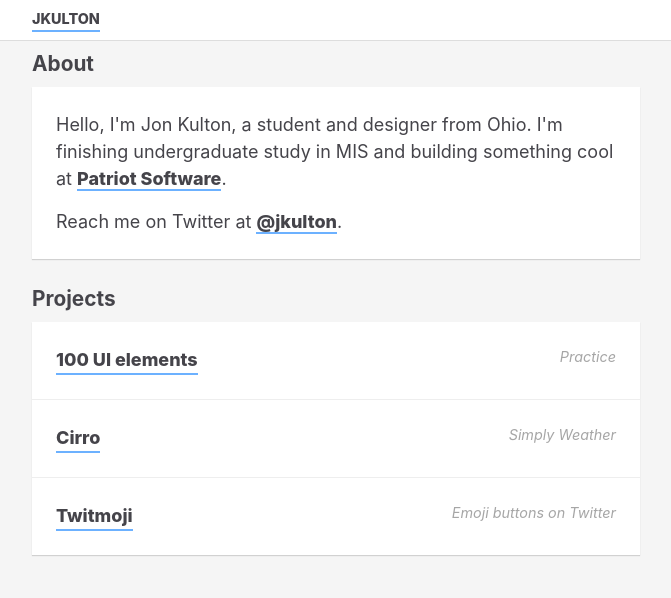
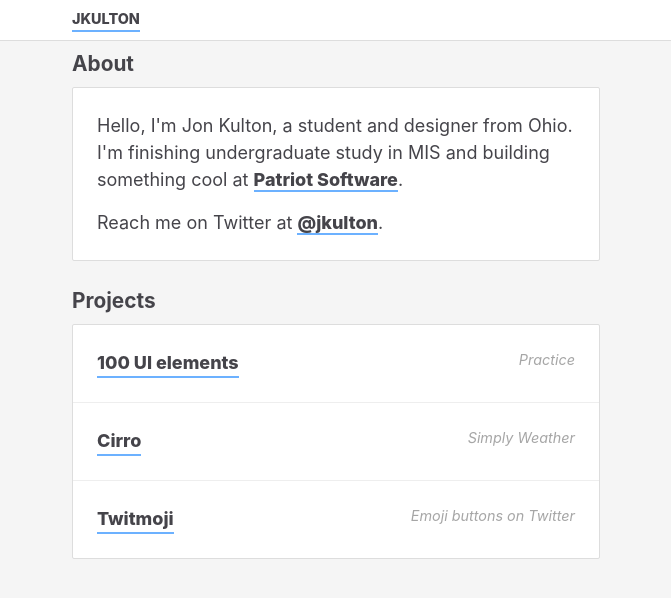
Before and after one commit to jkulton/jkulton.github.io, a Jekyll site: the page built from index.html, in a window 1280 px wide. Shown: the top 598 px of the page, without its empty margins (304-975 px from the left). Built offline with Jekyll 4.4.1, drawn with Linux system fonts in a browser that asks for light colours.

Commit message:
card tweaks

```diff
--- a/100ui/index.html
+++ b/100ui/index.html
@@ -4,7 +4,7 @@ title: "100ui"
 ---
 
 {% include header.html %}
-<div class="wrapper mha mw40 p1 pt3">
+<div class="wrapper mha mw35 p1 pt3">
 
 	<h2 class="mb05">100ui</h2>
 	<section class="br2 mb1 bg-white p1 bc-gray b1">
--- a/_includes/header.html
+++ b/_includes/header.html
@@ -1,5 +1,5 @@
 <section class="w100 fixed bg-white bb-1 bc-gray">
-	<ul class="bold f-sm upper f100 mw40 mha pv05 ph1">
+	<ul class="bold f-sm upper f100 mw35 mha pv05 ph1">
 		<li class="ib mr05">
 			<a class="ib f-black" href="/">
 				JKULTON
--- a/index.html
+++ b/index.html
@@ -3,18 +3,18 @@ layout: default
 ---
 
 {% include header.html %}
-<section class="wrapper mha mw40 p1 pt3">
+<section class="wrapper mha mw35 p1 pt3">
   <section class="content">
 
     <h1 class="mb05 f-lg">About</h1>
 
-    <section class="mb15 bg-white bs-1 p15">
+    <section class="mb15 bg-white br2 bc-gray b1 p15">
       <p class="mb1">Hello, I'm Jon Kulton, a student and designer from Ohio. I'm finishing undergraduate study in MIS and building something cool at <a>Patriot Software</a>.</p>
       <p>Reach me on Twitter at <a href="http://www.twitter.com/jkulton">@jkulton</a>.</p>
     </section>
 
     <h1 class="mb05 f-lg">Projects</h1>
-    <section class="mb15 bg-white bs-1 p15">
+    <section class="mb15 bg-white br2 bc-gray b1 p15">
       <ul>
         <li class="mb15 bb-dot-1 bc-gray flex">
           <a href="/100ui">100 UI elements</a>
```
